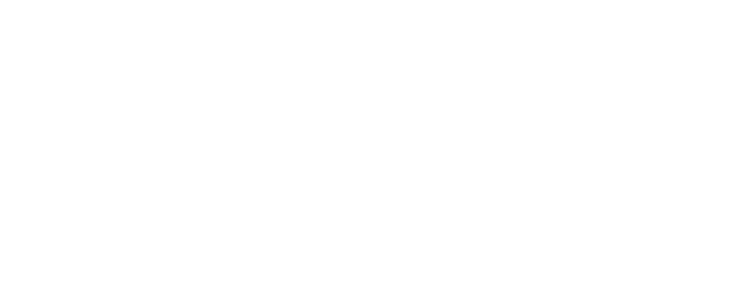
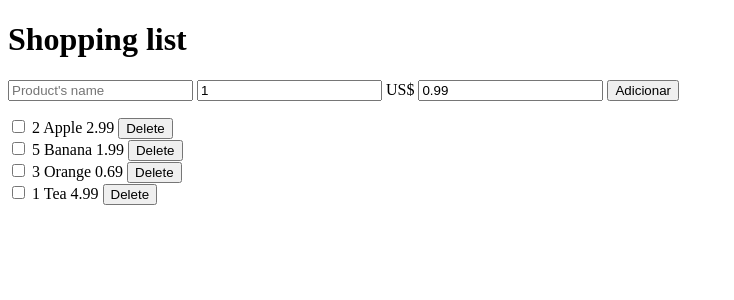
Before and after one commit to gean-ferreira/market-shopping-list, a Svelte app: page / in a window 1280 px wide. Shown: the top 300 px of the page, without its empty margins (0-734 px from the left). Built offline with nearby package versions, Linux system fonts and the light colour scheme.

Commit message:
input name, qty, price and checkbox; add and delete buttons

```diff
--- a/src/App.svelte
+++ b/src/App.svelte
@@ -1,7 +1,37 @@
 <script>
+  import { each, space } from "svelte/internal";
+
+  let list = [
+    { name: "Apple", qty: 2, price: 2.99 },
+    { name: "Banana", qty: 5, price: 1.99 },
+    { name: "Orange", qty: 3, price: 0.69 },
+    { name: "Tea", qty: 1, price: 4.99 },
+  ];
 </script>
 
-<main />
+<main>
+  <h1>Shopping list</h1>
+  <input type="text" name="" id="" placeholder="Product's name" />
+  <input type="number" name="" id="" value="1" />
+  <span>US$</span>
+  <input type="number" name="" id="" value="0.99" />
+  <button>Adicionar</button>
+  <ul class="shopping-list">
+    {#each list as item, i}
+      <li>
+        <input type="checkbox" />
+        <span>{item.qty}</span>
+        <span>{item.name}</span>
+        <span>{item.price}</span>
+        <button>Delete</button>
+      </li>
+    {/each}
+  </ul>
+</main>
 
 <style>
+  .shopping-list {
+    padding: 0px;
+    list-style-type: none;
+  }
 </style>
```
